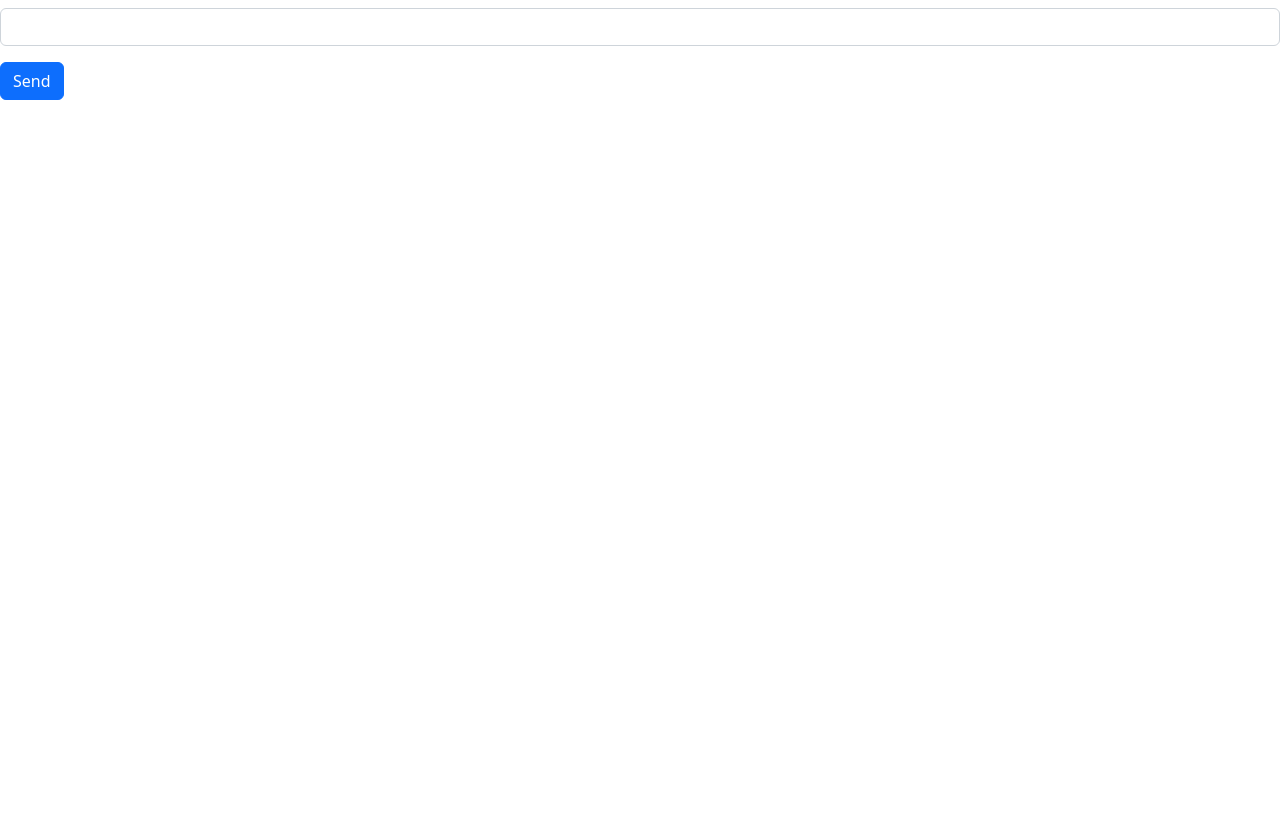
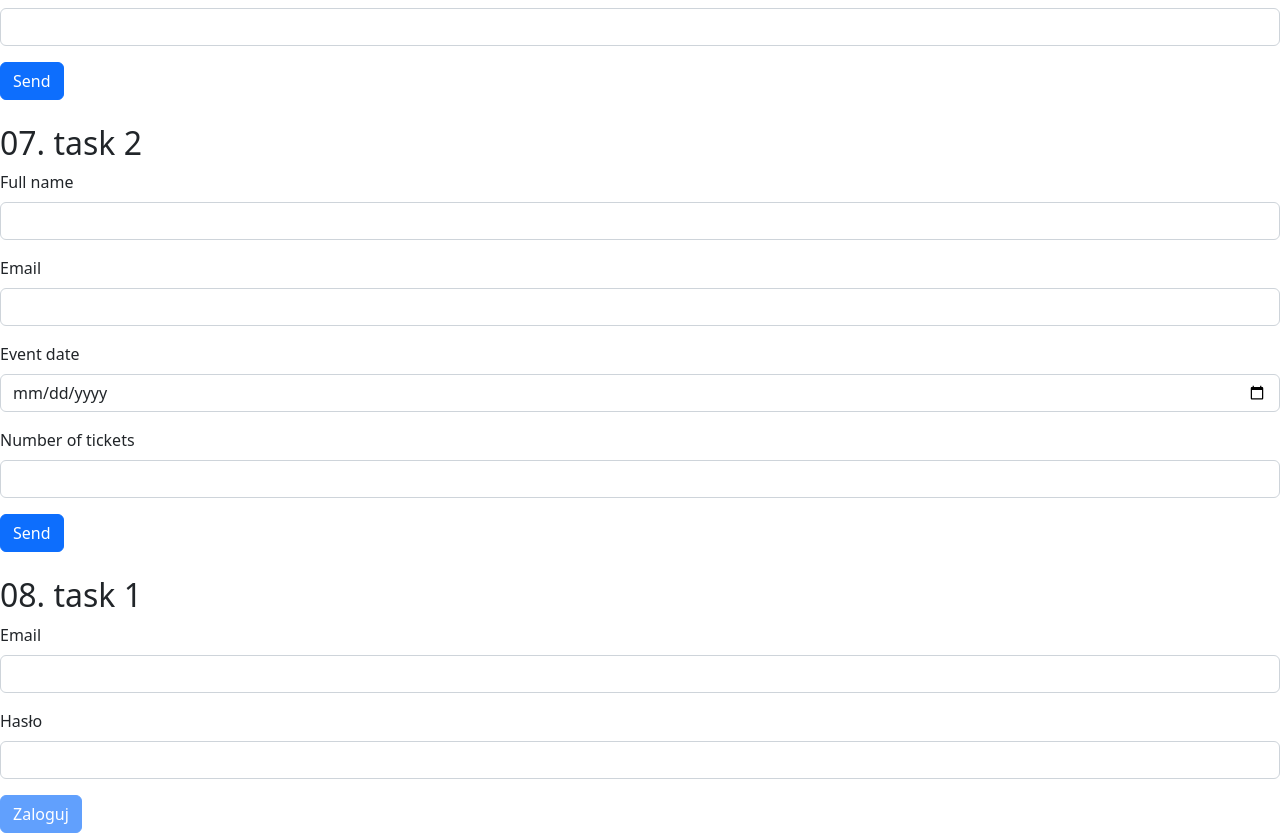
Before and after one commit to epkisiel/zadania_react, a React (Create React App) app: page / in a window 1280 px wide. Shown: the part 2269-3102 px from the top of the page. Before the commit the page ends 2369 px from the top, so only its background shows below. Built offline with nearby package versions, Linux system fonts and the light colour scheme.

Commit message:
LoginForm

```diff
--- a/src/App.jsx
+++ b/src/App.jsx
@@ -5,6 +5,9 @@ import BookingForm from  "./components/BookingForm"
 import NewsletterForm from  "./components/NewsletterForm"
 import ReservationForm from "./components/ReservationForm"
 import FeedbackForm from "./components/FeedbackForm"
+import EventRegistrationForm from "./components/EventRegistrationForm"
+import LoginForm08 from  "./components/LoginForm08"
+
 
 function App() {
   return (
@@ -29,6 +32,12 @@ function App() {
       <br/>
       <h2>07. task 1</h2>
       <FeedbackForm/>
+      <br/>
+      <h2>07. task 2</h2>
+      <EventRegistrationForm/>
+      <br/>
+      <h2>08. task 1</h2>
+      <LoginForm08/>
     </>
   );
 }
--- /dev/null
+++ b/src/components/EventRegistrationForm.jsx
@@ -0,0 +1,56 @@
+import {useForm} from "react-hook-form";
+import {z} from "zod";
+import {zodResolver} from "@hookform/resolvers/zod";
+
+
+const correctEmail=/^[^\s@]+@[^\s@]+\.[^\s@]+$/;
+
+const schema=z.object({
+    fullName: z.string().min(3,{message:"Name has to contain at least 3 characters."}),
+    email: z.email({pattern:correctEmail}, {message:"Incorrect email format."}),
+    eventDate: z.date( Date(),{message:"Incorrect date."}),
+    tickets: z.number().max(10, {message:"Maximal number of tickets is 10."}).min(1, {message:"Minimal number of tickets is 1."})
+});
+
+function EventRegistrationForm(){
+    const{register, handleSubmit, formState:{errors}}=useForm({resolver: zodResolver(schema)});
+
+    function onSubmit(data){
+        console.log("Data: "+data);
+    }
+
+    return(
+        <form onSubmit={handleSubmit(onSubmit)}>
+            <div className="mb-3">
+                <label htmlFor="fullName" className="form-label">Full name</label>
+                <input type="text" id="fullName" className='form-control' {...register("fullName")}/>
+
+                {errors.fullName && <p className="text-danger">{errors.fullName.message}</p>}
+            </div>
+
+            <div className="mb-3">
+                <label htmlFor="email" className="form-label">Email</label>
+                <input type="email" id="email" className='form-control' {...register("email")}/>
+
+                {errors.email && <p className="text-danger">{errors.email.message}</p>}
+            </div>
+
+            <div className="mb-3">
+                <label htmlFor="eventDate" className="form-label">Event date</label>
+                <input type="date" id="eventDate" className='form-control' {...register("eventDate")}/>
+
+                {errors.message && <p className="text-danger">{errors.eventDate.message}</p>}
+            </div>
+
+            <div className="mb-3">
+                <label htmlFor="tickets" className="form-label">Number of tickets</label>
+                <input type="number" id="tickets" className='form-control' {...register("tickets")}/>
+
+                {errors.message && <p className="text-danger">{errors.tickets.message}</p>}
+            </div>
+
+            <button type="submit" className="btn btn-primary">Send</button>
+        </form>
+    )
+}
+export default EventRegistrationForm
--- /dev/null
+++ b/src/components/LoginForm08.jsx
@@ -0,0 +1,31 @@
+import React from "react";
+import {useForm} from "react-hook-form";
+
+function LoginForm08(){
+    const {register,handleSubmit,formState:{errors,isValid}}=useForm({mode:"onChange"});
+
+    function onSubmit(data){
+        console.log("Dane: "+data);
+    }
+
+    const correctEmail=/^[^\s@]+@[^\s@]+\.[^\s@]+$/;
+
+    return(
+        <form onSubmit={handleSubmit(onSubmit)}>
+            <div className="mb-3">
+                <label htmlFor="email" className="form-label">Email</label>
+                <input type="email" id="email" className="form-control" {...register("email",{required:true,pattern:correctEmail})}/>
+            </div>
+            {errors.email && <p className="text-danger">Niepoprawny format email.</p>}
+
+            <div className="mb-3">
+                <label htmlFor="password" className="form-label">Hasło</label>
+                <input type="password" id="password" className="form-control" {...register("password",{required:true,minLength:6})}/>
+            </div>
+            {errors.password && <p className="text-danger">Hasło musi zawierać co najmniej 6 znaków.</p>}
+
+            <button type="submit" className="btn btn-primary" disabled={!isValid}>Zaloguj</button>
+        </form>
+    )
+}
+export default LoginForm08
```
